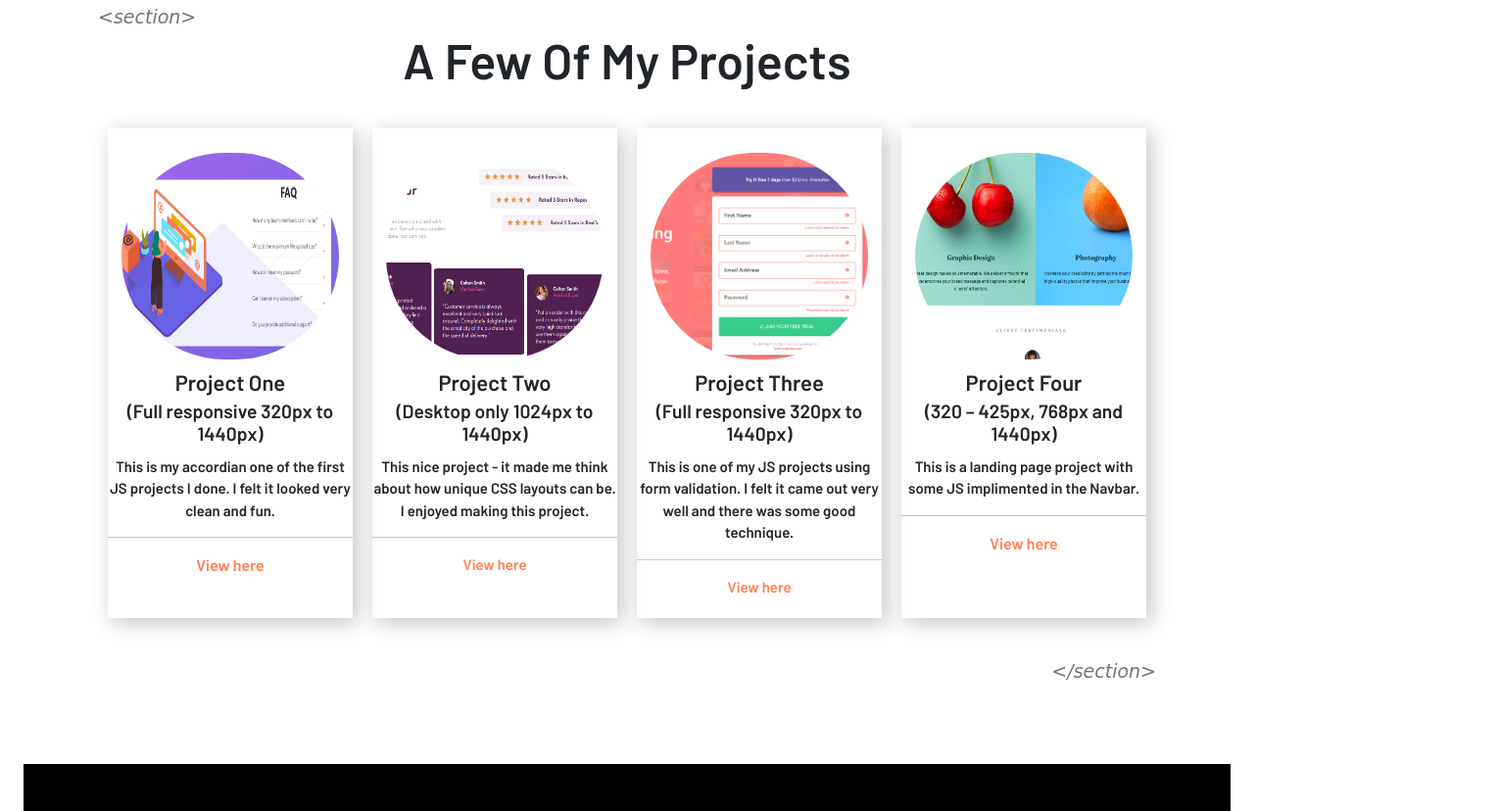
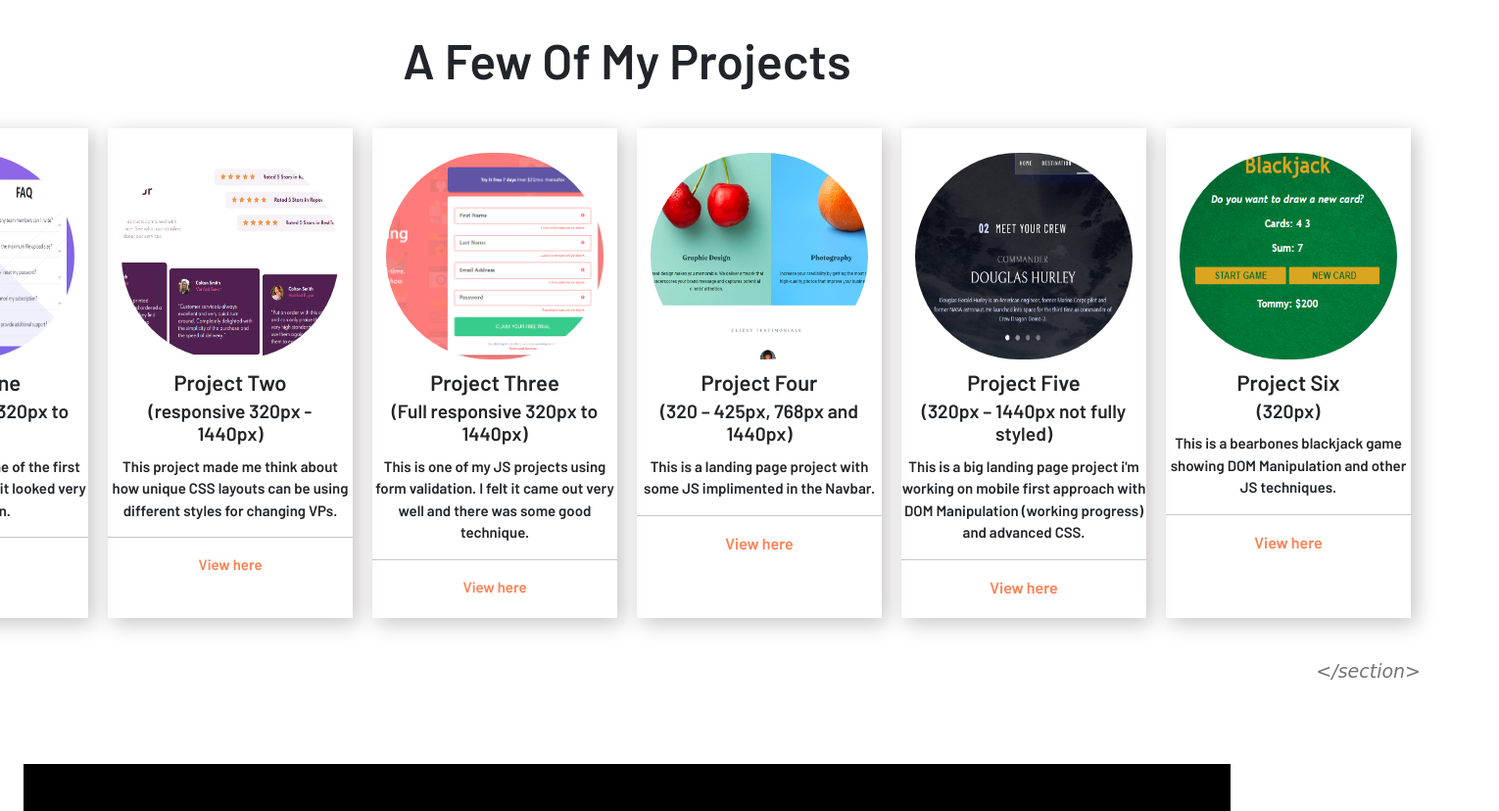
Before and after one commit to TToushirou/TommysPage, a website: page index.html in a window 1280 px wide. Shown: the part 1294-2122 px from the top of the page at 98% size, 1530 px wide, since content can reach past the window. Drawn offline with nearby package versions, Linux system fonts and the light colour scheme; files that its build step writes are made by us from their sources; a web font is replaced by a local one.

Commit message:
added a few more projects and added some text

```diff
--- a/index.html
+++ b/index.html
@@ -51,7 +51,7 @@
 				  <h1 class="hero--header">Tommy Taylor</h1>
 				  <span class="tags h1-close">&lt;/h1&gt;</span>
 				  <span class="tags p-open">&lt;p&gt;</span>
-				  <p class="hero--text">Front End Developer</p>
+				  <p class="hero--text">Junior Front End Developer</p>
 				  <span class="tags p-close">&lt;/p&gt;</span>
 				  <span class="tags tbtn-open">&lt;btn&gt;</span>
 				  <div class="hero__button" id="about-me-btn"><a href="#about-me">About me</a></div>
@@ -96,10 +96,10 @@
 				</div>
 				<div class="project-card">
 				  <img class="project-image" src="./images/project2.png" alt="Project Image"/>
-				  <h3 class="project-card--header">Project Two <small>(Desktop only 1024px to 1440px)</small></h3>
-				  <p class="project-card--text">This nice project - it made me think about how unique CSS layouts can be. I enjoyed making this project.</p>
+				  <h3 class="project-card--header">Project Two <small>(responsive 320px - 1440px)</small></h3>
+				  <p class="project-card--text">This project made me think about how unique CSS layouts can be using different styles for changing VPs.</p>
 				  <hr/>
-				  <p class="project-card--text"><a class="project-link" href="https://socialproofsection-laptop-desktop.pages.dev/">View here</a></p>
+				  <p class="project-card--text"><a class="project-link" href="https://socialproofsectiontablet.pages.dev/">View here</a></p>
 				</div>
 				<div class="project-card">
 				  <img class="project-image" src="./images/project3.png" alt="Project Image"/>
@@ -114,6 +114,20 @@
 				  <p class="project-card--text">This is a landing page project with some JS implimented in the Navbar.</p>
 				  <hr/>
 				  <p class="subtext"><a class="project-link" href="https://sunnysidelp.pages.dev/">View here</a></p>
+				</div>
+				<div class="project-card">
+					<img class="project-image" src="./images/project5.png" alt="Project Image"/>
+					<h3 class="project-card--header">Project Five <small>(320px – 1440px not fully styled)</small></h3>
+					<p class="project-card--text">This is a big landing page project i'm working on mobile first approach with DOM Manipulation (working progress) and advanced CSS.</p>
+					<hr/>
+					<p class="subtext"><a class="project-link" href="https://space-landingpage.pages.dev/technology-vehicle">View here</a></p>
+				</div>
+				<div class="project-card">
+					<img class="project-image" src="./images/project6.png" alt="Project Image"/>
+					<h3 class="project-card--header">Project Six <small>(320px)</small></h3>
+					<p class="project-card--text">This is a bearbones blackjack game showing DOM Manipulation and other JS techniques.</p>
+					<hr/>
+					<p class="subtext"><a class="project-link" href="https://space-landingpage.pages.dev/technology-vehicle">View here</a></p>
 				</div>
 			</div>
 			<span class="tags s-close">&lt;/section&gt;</span>
```
Also changed, not shown: images/project5.png (added), images/project6.png (added).
